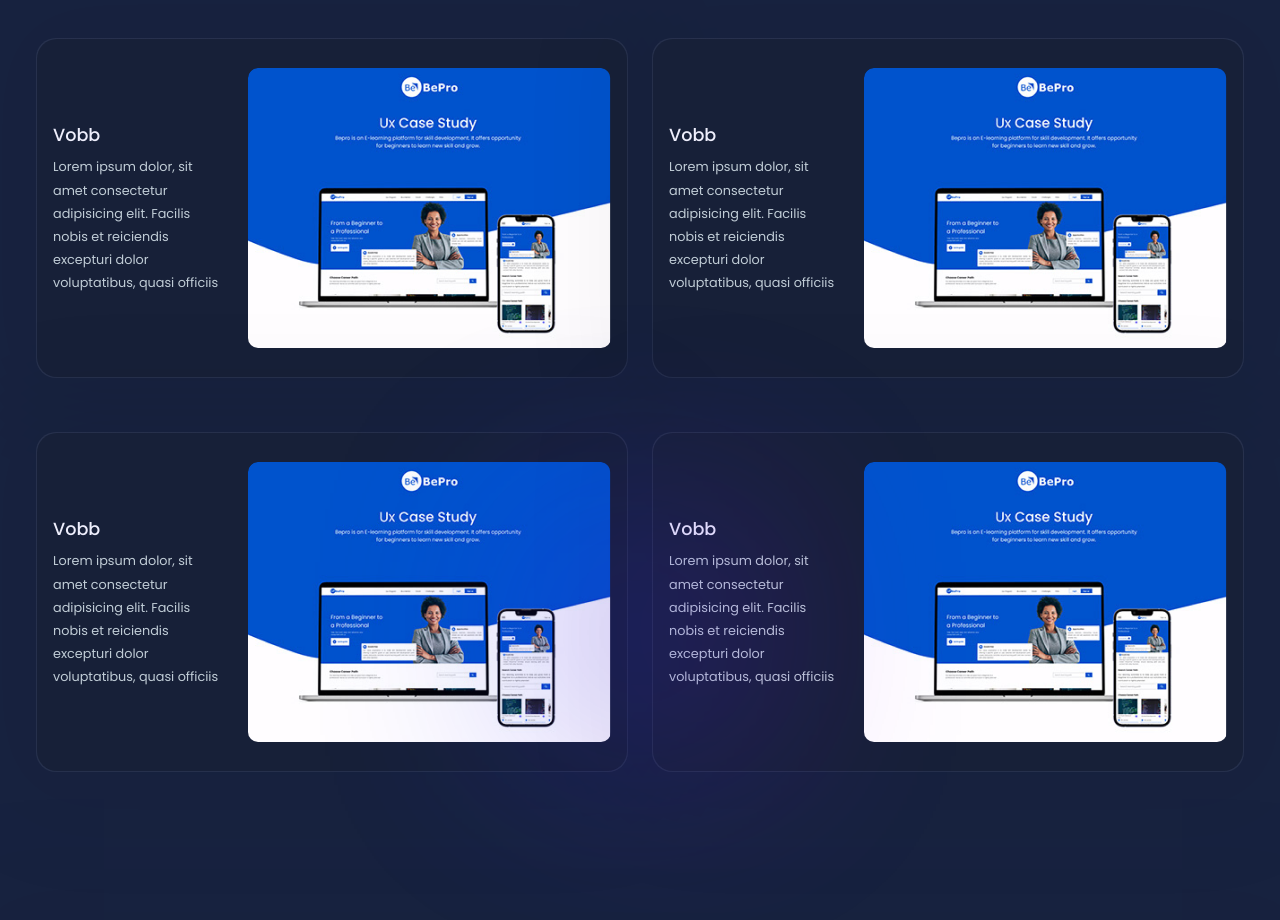
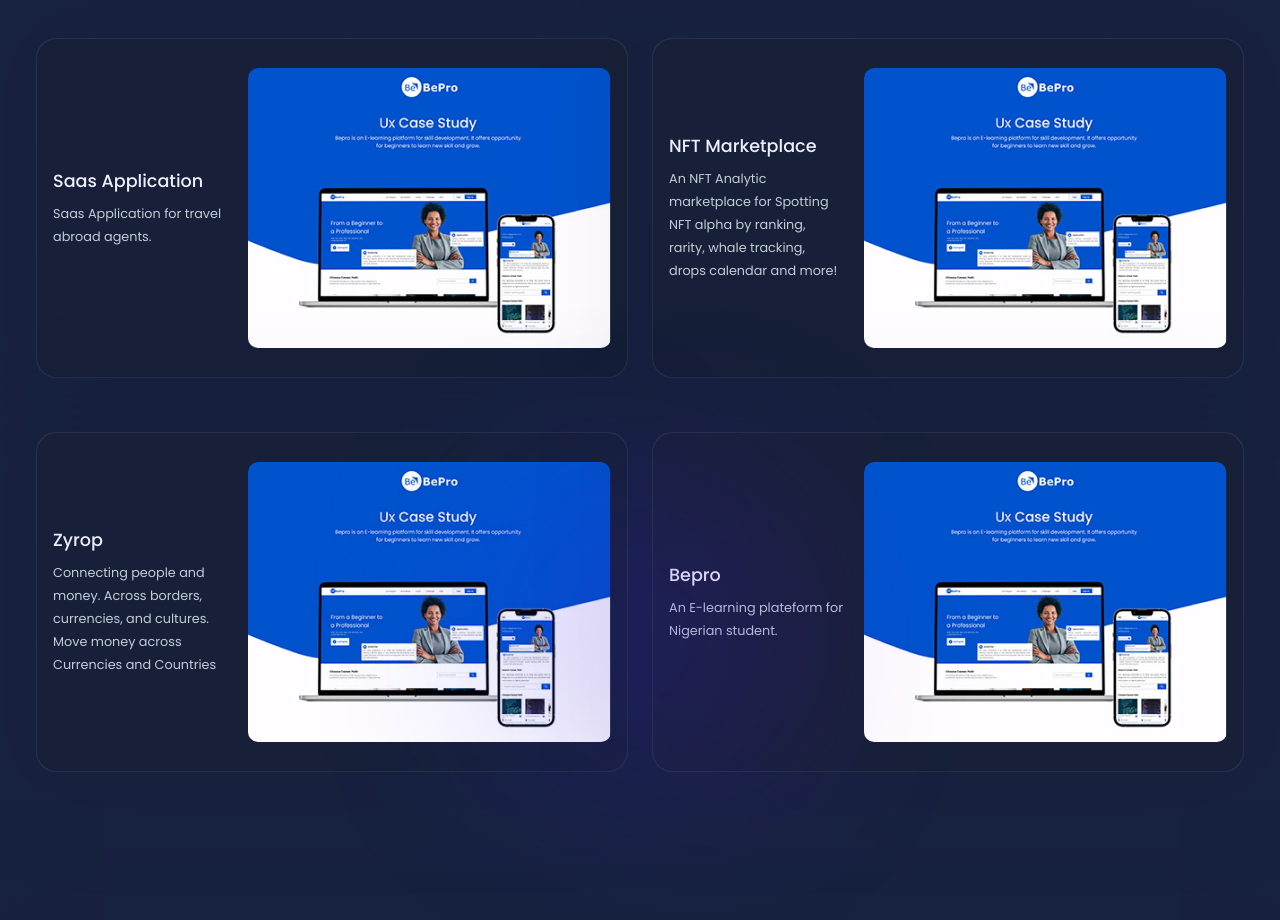
Before and after one commit to DGreegman/dyserf, a Next.js app: page / in a window 1280 px wide. Shown: the part 2280-3200 px from the top of the page. Built offline with nearby package versions, Linux system fonts and the light colour scheme.

Commit message:
Updated work again

```diff
--- a/components/Shared/WorksShowCaseCard.tsx
+++ b/components/Shared/WorksShowCaseCard.tsx
@@ -1,24 +1,11 @@
 import WorkCard from '../works/WorkCard';
-import c from '../../assets/images/fire2.png';
 import { Grid, Box } from '@chakra-ui/react';
-
+import { workData } from '../../store';
 
 const WorksShowCaseCard = () => {
-  const renderWorks = Array(4)
-    .fill('-')
-    .map((e, i) => {
-      return (
-        <WorkCard
-          key={i}
-          item={{
-            icon: c,
-            description: e,
-            header: '',
-            id: 1,
-          }}
-        />
-      );
-    });
+  const renderWorks = workData.map((e) => {
+    return <WorkCard key={e.id} item={e} />;
+  });
 
   return (
     <>
--- a/components/works/WorkCard.tsx
+++ b/components/works/WorkCard.tsx
@@ -26,12 +26,9 @@ const WorkCard = ({ item }: Props) => {
         pt={{ base: 3, xl: 0 }}
         direction={{ base: 'column-reverse', xl: 'row' }}
       >
-        <Stack bg='transparent'>
-          <CardHeader>Vobb</CardHeader>
-          <CardText>
-            Lorem ipsum dolor, sit amet consectetur adipisicing elit. Facilis
-            nobis et reiciendis excepturi dolor voluptatibus, quasi officiis
-          </CardText>
+        <Stack bg='transparent' w='full'>
+          <CardHeader>{item.header}</CardHeader>
+          <CardText>{item.description}</CardText>
         </Stack>
 
         <Image
--- /dev/null
+++ b/store/data/workItems.ts
@@ -0,0 +1,31 @@
+import c from '../../assets/images/fire2.png';
+import { WorkModel } from '../../models';
+
+export const workData: WorkModel[] = [
+  {
+    header: 'Saas Application',
+    description: 'Saas Application for travel abroad agents.',
+    id: 1,
+    icon: c,
+  },
+  {
+    header: 'NFT Marketplace',
+    description:
+      'An NFT Analytic marketplace for Spotting NFT alpha by ranking, rarity, whale tracking, drops calendar and more!',
+    id: 2,
+    icon: c,
+  },
+  {
+    header: 'Zyrop',
+    description:
+      'Connecting people and money. Across borders, currencies, and cultures. Move money across Currencies and Countries',
+    id: 1,
+    icon: c,
+  },
+  {
+    header: 'Bepro',
+    description: 'An E-learning plateform for Nigerian student.',
+    id: 1,
+    icon: c,
+  },
+];
--- a/store/index.ts
+++ b/store/index.ts
@@ -4,3 +4,4 @@ export * from './data/footer';
 export * from './data/about';
 export * from './data/home';
 export * from './data/team';
+export * from './data/workItems';
```
